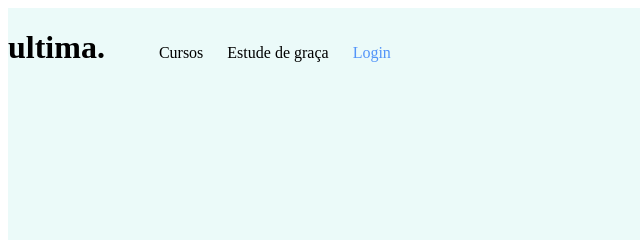
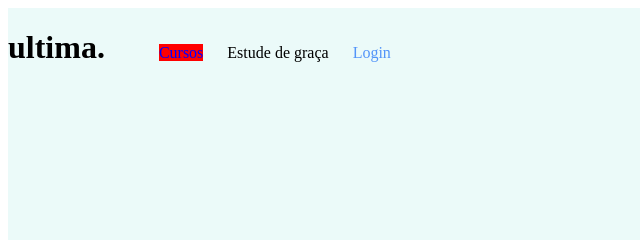
Before and after one commit to sayurifranco/Projeto_CSS, a plain HTML site: page estudos_css/Atividade2/index.html in a window 1280 px wide. In both pictures the pointer is over the link "Cursos". Shown: the top 240 px of the page, 0-640 px from the left. Drawn offline with Linux system fonts and the light colour scheme; a web font is replaced by a local one.

Commit message:
Adição de hover

```diff
--- a/estudos_css/Atividade2/estilo.css
+++ b/estudos_css/Atividade2/estilo.css
@@ -31,6 +31,11 @@ a {
     justify-content: center;
 }
 
+a:hover {
+    color: blue;
+    background-color: red;
+}
+
 .login-header{
     color:#5294F9;
 }
```
